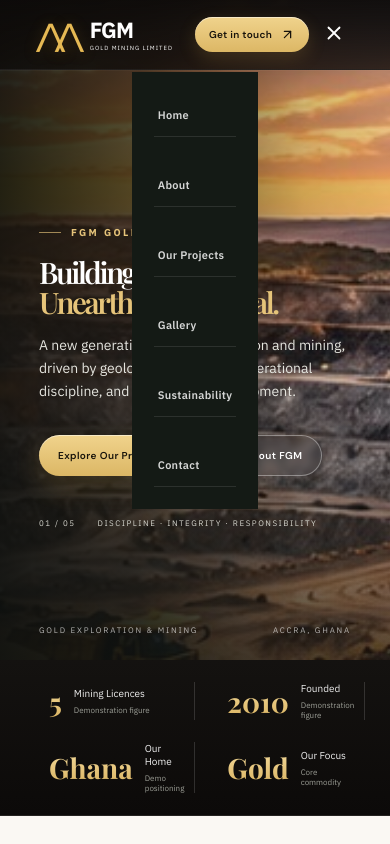
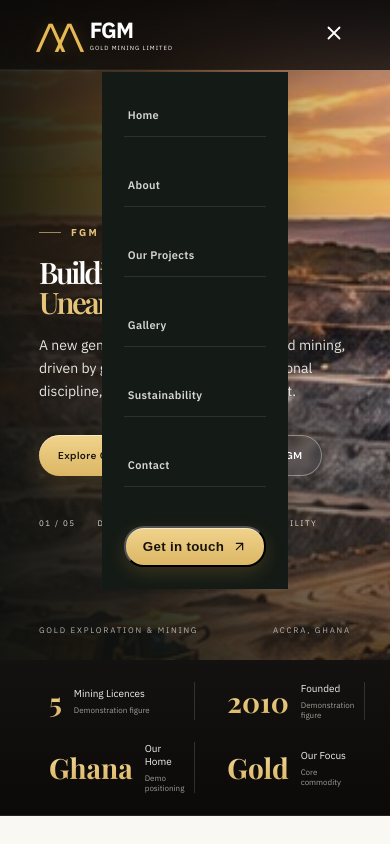
Before and after one commit to Mavros-Black/FGM-Gold, a Next.js app: page / in a window 390 px wide. Both pictures are taken after a click on the button "Toggle navigation". Shown: the top 844 px of the page. Built offline with nearby package versions, Linux system fonts and the light colour scheme.

Commit message:
Move Get in touch button into mobile menu

```diff
--- a/app/globals.css
+++ b/app/globals.css
@@ -391,3 +391,8 @@ a,button{cursor:pointer}
   .nav-links{gap:14px}
   .nav-cta{padding:10px 14px;font-size:10px}
 }
+.nav-cta-mobile{display:none}
+@media(max-width:650px){
+  .nav-actions .nav-cta{display:none}
+  .nav-links .nav-cta-mobile{display:inline-flex;justify-content:center;margin-top:12px}
+}
--- a/components/site-header.tsx
+++ b/components/site-header.tsx
@@ -26,6 +26,9 @@ export function SiteHeader() {
         </Link>
         <nav className={open ? "nav-links is-open" : "nav-links"}>
           {links.map(link => <Link key={link.href} href={link.href} onClick={() => setOpen(false)}>{link.label}</Link>)}
+          <button className="nav-cta nav-cta-mobile" onClick={() => { setOpen(false); setModalOpen(true); }}>
+            Get in touch <ArrowUpRight size={15} />
+          </button>
         </nav>
         <div className="nav-actions">
           <button className="nav-cta" onClick={() => { setOpen(false); setModalOpen(true); }}>
```
